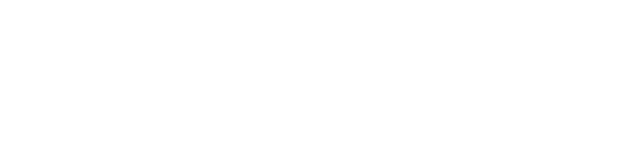
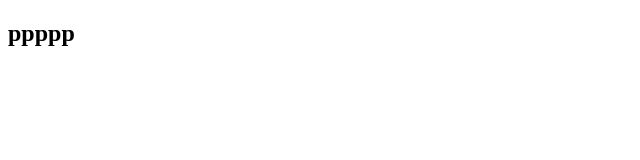
Before and after one commit to luismarcanoc/luismarcanoc.github.io, a plain HTML site: page index.html in a window 1280 px wide. Shown: the whole page, without its empty margins (0-640 px from the left). Drawn offline with Linux system fonts and the light colour scheme.

Commit message:
Update index.html

```diff
--- a/index.html
+++ b/index.html
@@ -8,7 +8,7 @@
 </head>
 <body>
     <div id="boton">
-
+<h2>ppppp</h2>
     </div>
 </body>
 </html>
```
